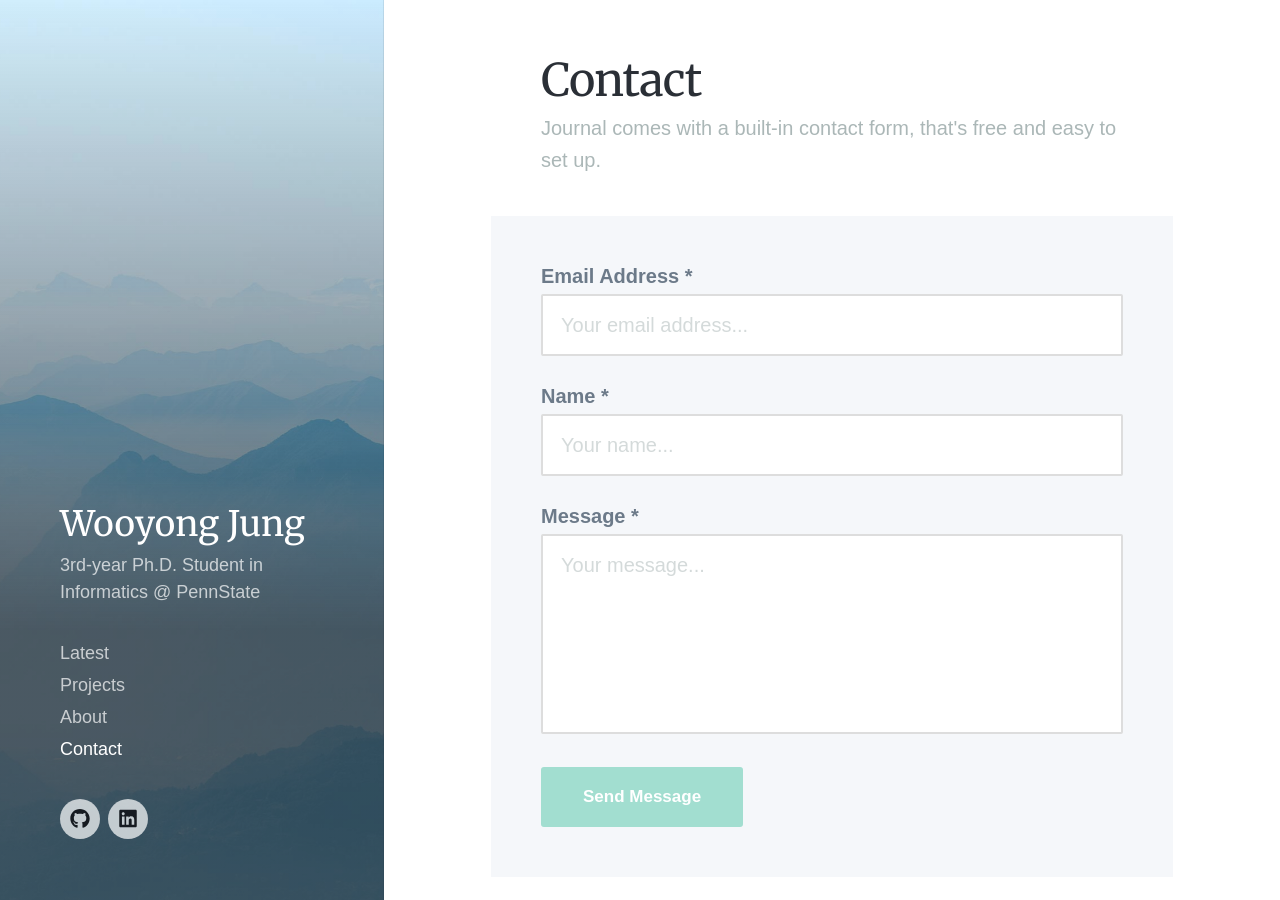
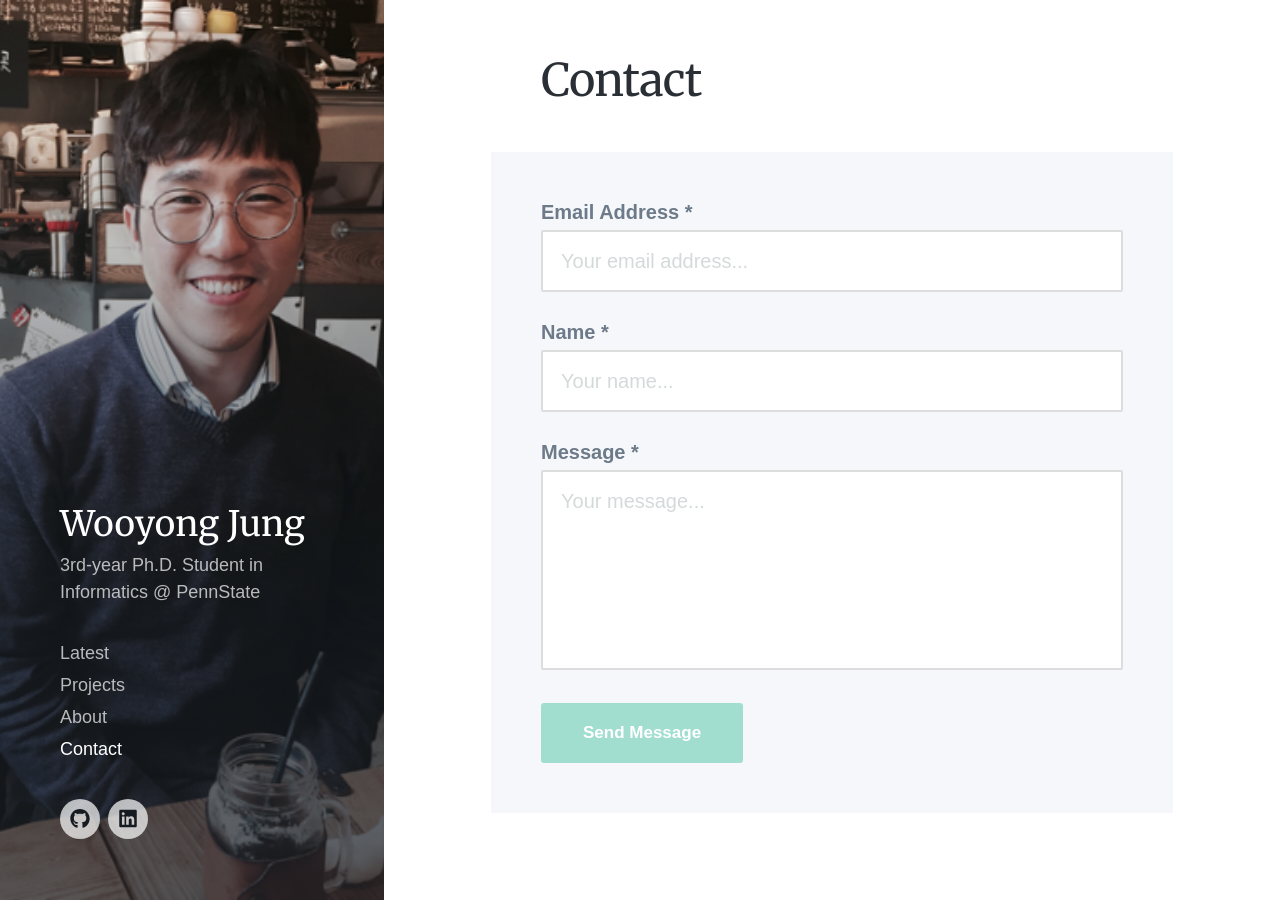
Before and after one commit to yilmajung/yilmajung.github.io, a Jekyll site: the page built from _pages/contact.md, in a window 1280 px wide and 900 px high. Built offline with Jekyll 4.4.1, drawn with Linux system fonts in a browser that asks for light colours; nearby versions of some CDN libraries; some web fonts are replaced; some of the changed text lies outside the part shown.

Commit message:
Removed default message in Contact menu

```diff
--- a/_pages/contact.md
+++ b/_pages/contact.md
@@ -1,10 +1,8 @@
 ---
 title: Contact
-subtitle: Journal comes with a built-in contact form, that's free and easy to set up.
-description: A stunning personal blog Jekyll theme with an image-focused design.
-featured_image: /images/demo/demo-portrait.jpg
+subtitle:
+description:
+featured_image: /images/profile_img.png
 ---
 
 {% include contact-form.html %}
-
-We've made a contact form that you can use with [Formspree](https://formspree.io/create/jekyllthemes) to handle up to 50 submissions per month for free. You could also easily switch out the end-point to use another contact form service.
```
